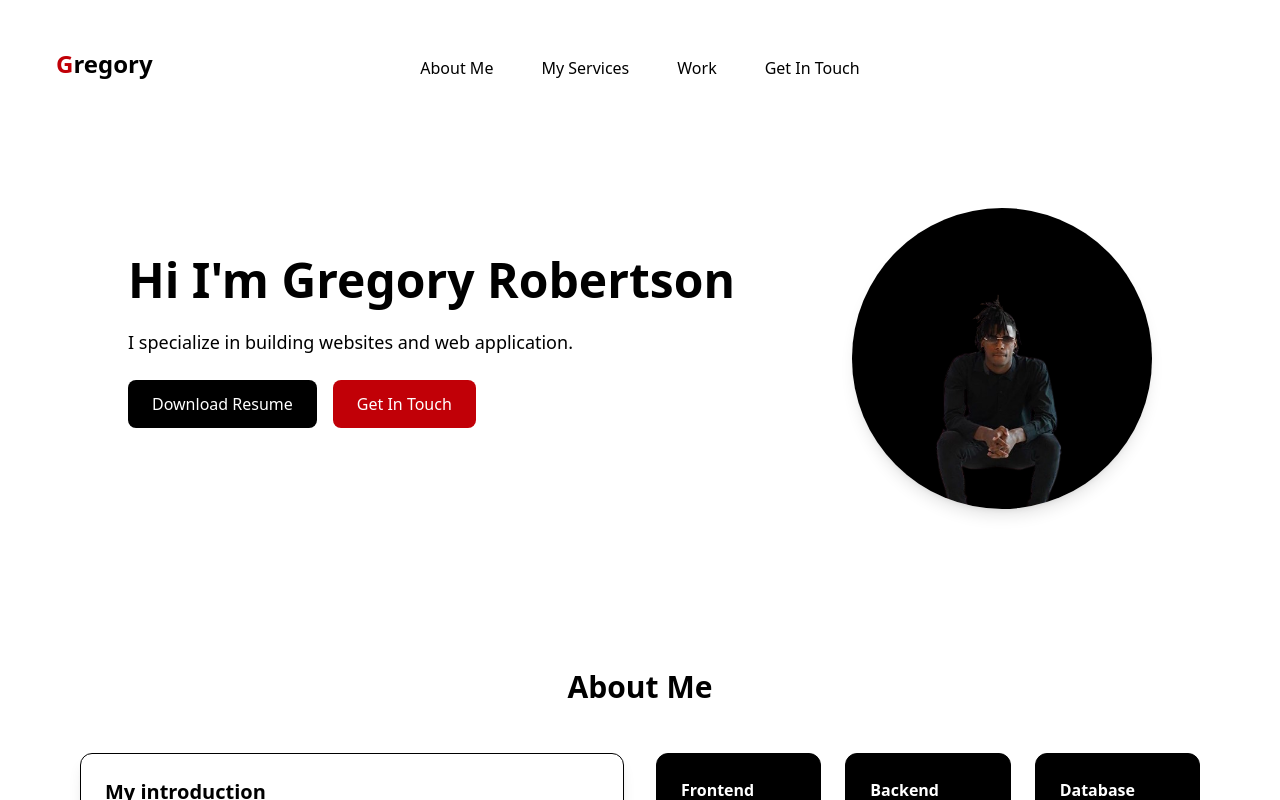
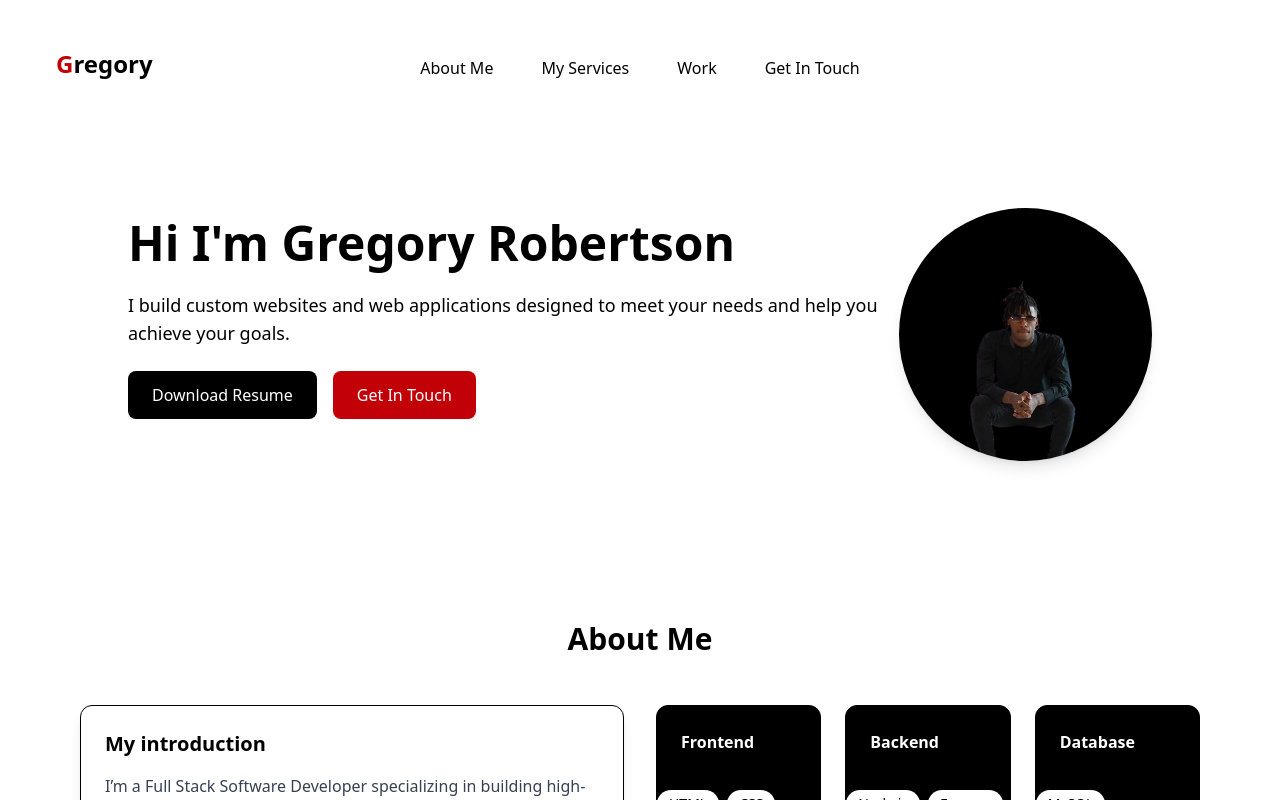
Before and after one commit to GregoryRobetertson/portfolio, a Next.js app: page / in a window 1280 px wide. Shown: the top 800 px of the page. Built offline with nearby package versions, Linux system fonts and the light colour scheme.

Commit message:
changes the text

```diff
--- a/src/app/components/Hero.jsx
+++ b/src/app/components/Hero.jsx
@@ -7,7 +7,8 @@ export default function Hero() {
       <div className="space-y-6">
         <h1 className="text-5xl font-bold">Hi I'm Gregory Robertson</h1>
         <p className="text-lg">
-          I specialize in building websites and web application.
+          I build custom websites and web applications designed to meet your
+          needs and help you achieve your goals.
         </p>
         <div className=" flex gap-4">
           <a
```
